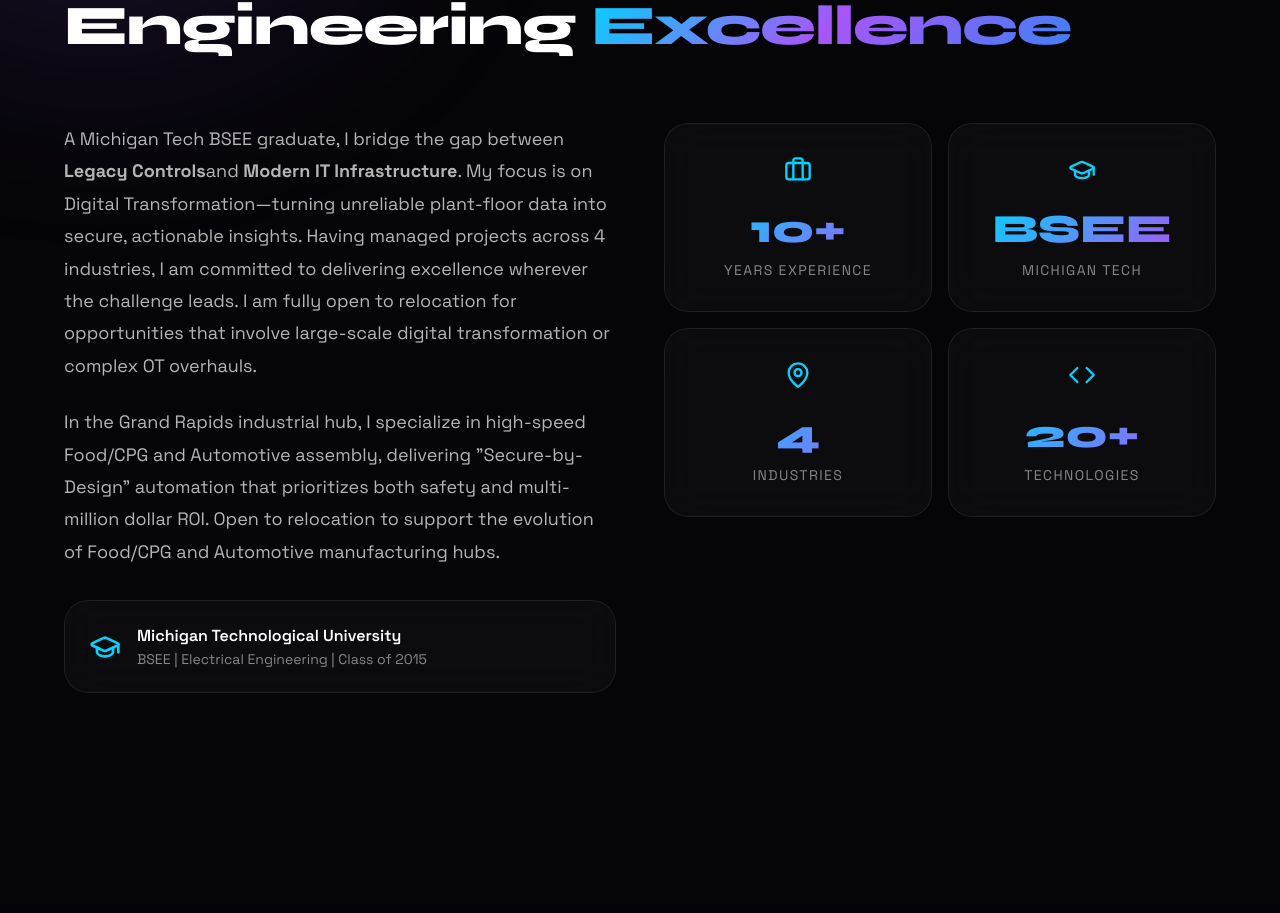
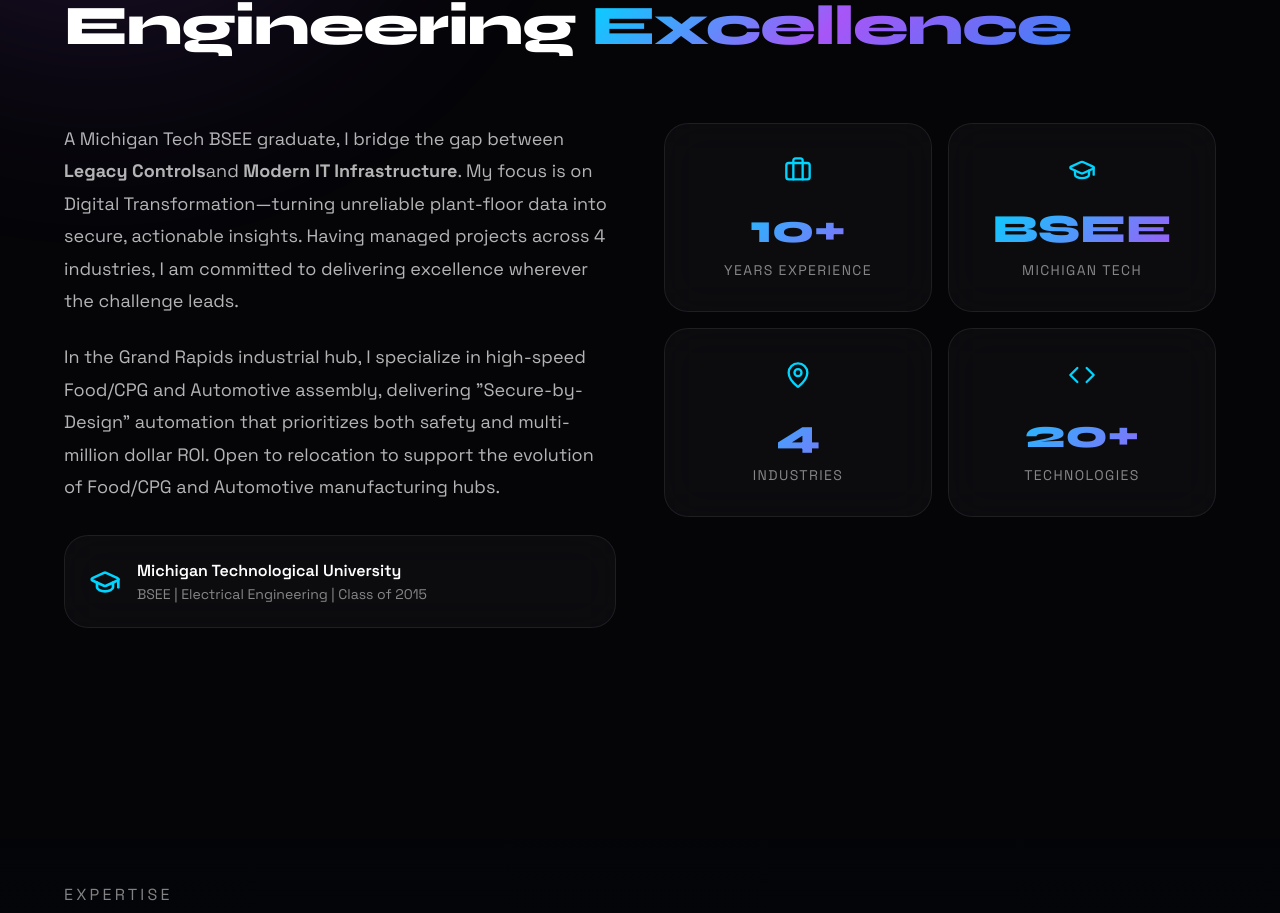
Before and after one commit to labthe3rd/Resume, a Next.js app: page / in a window 1280 px wide. Shown: the part 957-1870 px from the top of the page. Built offline with nearby package versions, Linux system fonts and the light colour scheme; no server answers.

Commit message:
Updated About
Updated about section.

```diff
--- a/components/About.js
+++ b/components/About.js
@@ -57,7 +57,7 @@ export default function About() {
             }}>
               A Michigan Tech BSEE graduate, I bridge the gap between <strong>Legacy Controls</strong>
               and <strong>Modern IT Infrastructure</strong>. My focus is on Digital Transformation—turning
-              unreliable plant-floor data into secure, actionable insights. Having managed projects across 4 industries, I am committed to delivering excellence wherever the challenge leads. I am fully open to relocation for opportunities that involve large-scale digital transformation or complex OT overhauls.
+              unreliable plant-floor data into secure, actionable insights. Having managed projects across 4 industries, I am committed to delivering excellence wherever the challenge leads.
             </p>
             <p style={{
               fontSize: '1.125rem',
```
